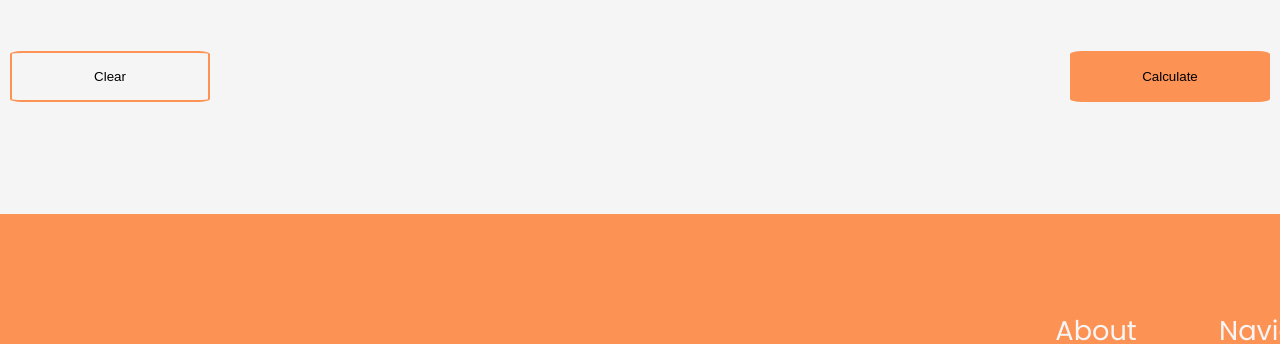
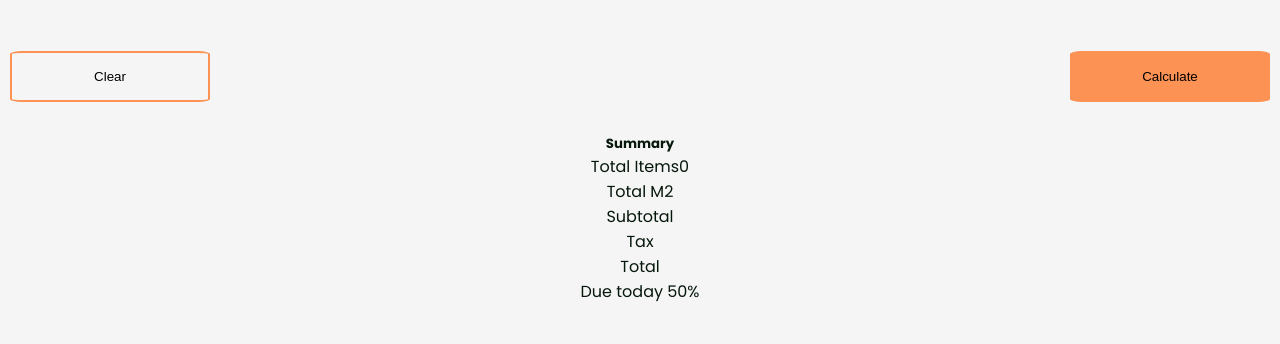
Before and after one commit to alef-garrido/frontend-challenge, a React (Vite) app: page / in a window 1280 px wide. Shown: the part 1160-1504 px from the top of the page. Built offline with nearby package versions, Linux system fonts and the light colour scheme.

Commit message:
add summary items

```diff
--- a/src/components/widgets/ProductCounter.jsx
+++ b/src/components/widgets/ProductCounter.jsx
@@ -63,10 +63,6 @@ ProductCounter.propTypes = {
   value: PropTypes.number.isRequired,
   title: PropTypes.string.isRequired,
   src: PropTypes.string.isRequired,
-  m2: PropTypes.number.isRequired,
-  setTotalItems: PropTypes.func.isRequired,
-  setTotalM2: PropTypes.func.isRequired,
-  globalCount: PropTypes.number.isRequired,
 };
 
 export default ProductCounter;
--- a/src/pages/StorePage.jsx
+++ b/src/pages/StorePage.jsx
@@ -6,21 +6,46 @@ import PrimaryButton from "../components/widgets/PrimaryButton/PrimaryButton";
 import itemsData from "../items";
 import Header from "../components/ui/Header/Header";
 
+const summaryItems = [
+  // {
+  //   concept: ' Total items ',
+  //   total: ` ${itemsCount} `,
+  // },
+  {
+    concept: " Total M2 ",
+    total: ` totalM2`,
+  },
+  {
+    concept: "Subtotal",
+    total: ` $ subtotal `,
+  },
+  {
+    concept: "Tax",
+    total: `$ tax `,
+  },
+  {
+    concept: "Total",
+    total: `$ totalPrice} `,
+  },
+  {
+    concept: "Due today 50%",
+    total: `$ totalPrice / 2 `,
+  },
+];
+
 const StorePage = () => {
   const [itemsCount, setItemsCount] = useState(0);
 
   return (
     <MainLayout>
       <header className={styles.header_container}>
-      <h3>
-            What items to store?
-          </h3>
-          <p>
-          Select which items you wish to store before moving to <br /> your new home. We&apos;ll keep &apos;em safe!
-          </p>
+        <h3>What items to store?</h3>
+        <p>
+          Select which items you wish to store before moving to <br /> your new
+          home. We&apos;ll keep &apos;em safe!
+        </p>
       </header>
       <div className={styles.gridContainer}>
-
         {itemsData.map(({ title, icon }, index) => {
           return (
             <ProductCounter
@@ -33,17 +58,27 @@ const StorePage = () => {
         })}
       </div>
       <div className={styles.utils}>
-      <PrimaryButton
-        text={'Clear'}
-        variant='bordered'
+        <PrimaryButton text={"Clear"} variant="bordered" />
+        <PrimaryButton text={"Calculate"} variant="primary" />
+      </div>
 
-      />
-          <PrimaryButton
-        text={'Calculate'}
-        variant='primary'
-
-      />
-    </div>
+      <section className={styles.summary}>
+        <h5>Summary</h5>
+        <div className={styles.summary_display}>
+          <div className={styles.summary_item}>
+            <span>Total Items</span>
+            <span>{itemsCount}</span>
+          </div>
+          {summaryItems.map((i, index) => {
+            return (
+              <div key={index} className={styles.summary_item}>
+                <span>{i.concept}</span>
+                <span>{}</span>
+              </div>
+            );
+          })}
+        </div>
+      </section>
     </MainLayout>
   );
 };
```
